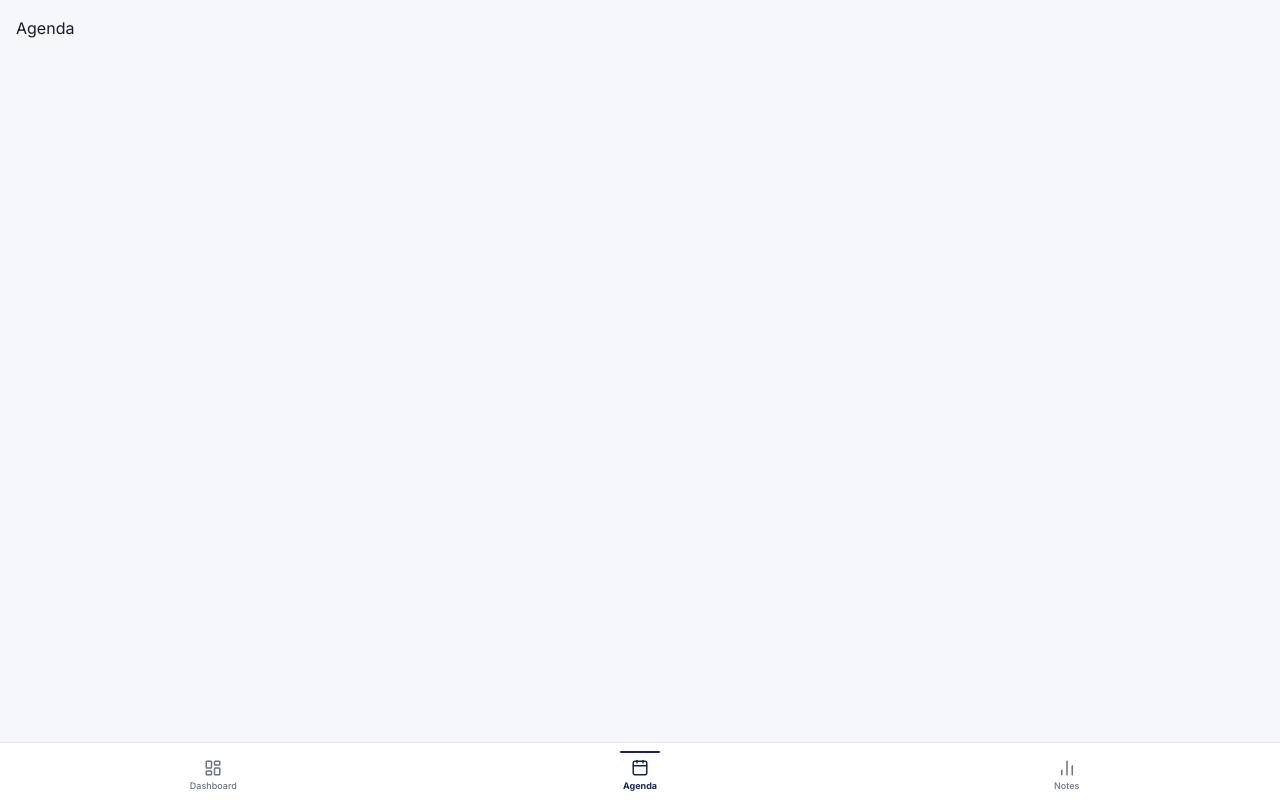
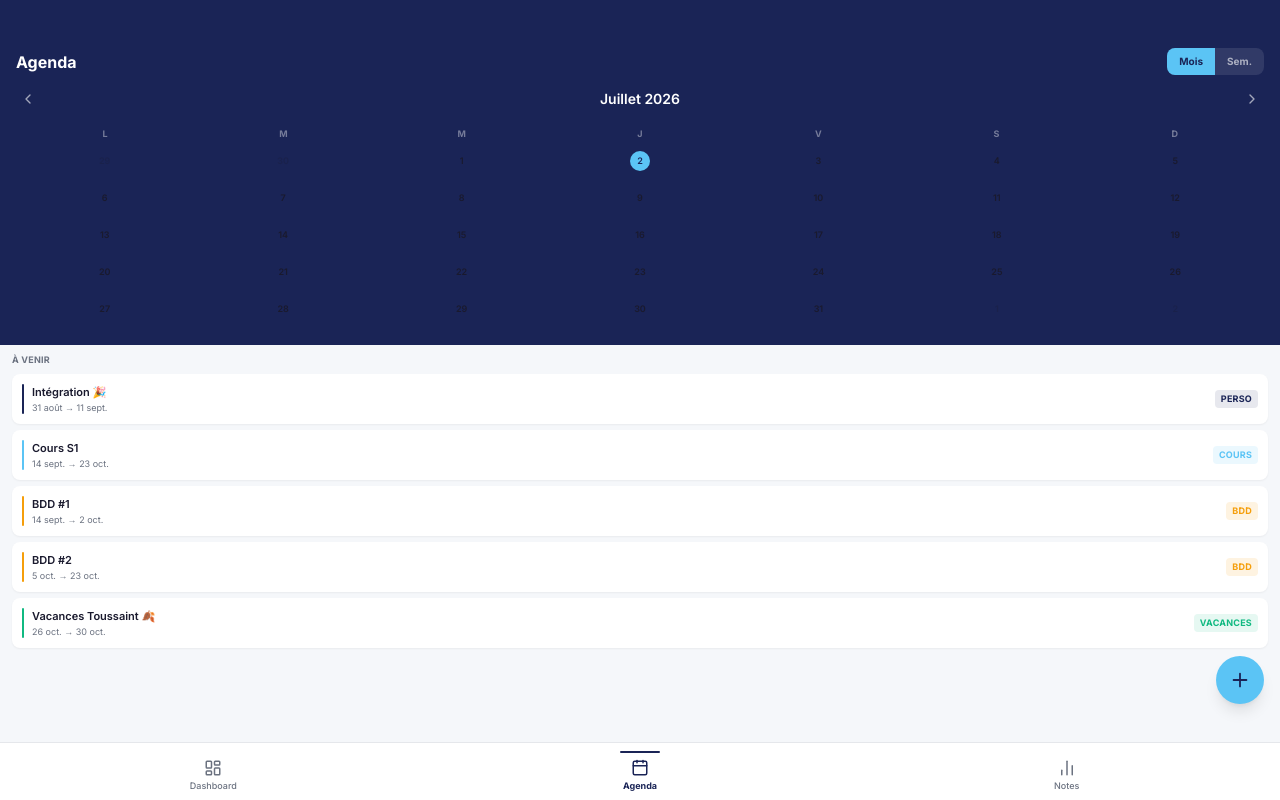
Before and after one commit to charlezegama-code/albert-school-os-, a React (Vite) app: page /agenda in a window 1280 px wide. Built offline with nearby package versions, Linux system fonts and the light colour scheme.

Commit message:
feat: Agenda — grille mois, vue semaine, modal ajout événement

```diff
--- /dev/null
+++ b/src/components/agenda/AddEventModal.tsx
@@ -0,0 +1,81 @@
+import { useState } from 'react'
+import { motion, AnimatePresence } from 'framer-motion'
+import { X } from 'lucide-react'
+import { useStore } from '../../store/useStore'
+import type { EventType } from '../../types'
+
+const EVENT_TYPES: EventType[] = ['COURS', 'BDD', 'EXAMEN', 'DEVOIR', 'PERSO']
+
+export function AddEventModal({ open, onClose }: { open: boolean; onClose: () => void }) {
+  const addEvent = useStore((s) => s.addEvent)
+  const [title, setTitle]   = useState('')
+  const [type, setType]     = useState<EventType>('DEVOIR')
+  const [start, setStart]   = useState(new Date().toISOString().split('T')[0])
+  const [end, setEnd]       = useState('')
+  const [note, setNote]     = useState('')
+
+  function handleSubmit(e: React.FormEvent) {
+    e.preventDefault()
+    if (!title.trim()) return
+    addEvent({ title: title.trim(), type, startDate: start, endDate: end || start, note: note || null })
+    setTitle(''); setNote(''); setEnd('')
+    onClose()
+  }
+
+  return (
+    <AnimatePresence>
+      {open && (
+        <motion.div
+          className="fixed inset-0 z-50 flex items-end"
+          initial={{ opacity: 0 }} animate={{ opacity: 1 }} exit={{ opacity: 0 }}
+        >
+          <div className="absolute inset-0 bg-black/50" onClick={onClose} />
+          <motion.div
+            className="relative w-full bg-white rounded-t-2xl p-5 pb-8"
+            initial={{ y: '100%' }} animate={{ y: 0 }} exit={{ y: '100%' }}
+            transition={{ type: 'tween', duration: 0.25 }}
+          >
+            <div className="flex items-center justify-between mb-4">
+              <h2 className="font-bold text-text">Ajouter un événement</h2>
+              <button onClick={onClose} className="text-muted"><X size={20} /></button>
+            </div>
+            <form onSubmit={handleSubmit} className="flex flex-col gap-3">
+              <input
+                required value={title} onChange={(e) => setTitle(e.target.value)}
+                placeholder="Titre"
+                className="border border-gray-200 rounded-xl px-3 py-2.5 text-sm text-text focus:outline-none focus:border-sky"
+              />
+              <select
+                value={type} onChange={(e) => setType(e.target.value as EventType)}
+                className="border border-gray-200 rounded-xl px-3 py-2.5 text-sm text-text focus:outline-none focus:border-sky"
+              >
+                {EVENT_TYPES.map((t) => <option key={t} value={t}>{t}</option>)}
+              </select>
+              <div className="grid grid-cols-2 gap-2">
+                <div>
+                  <label className="text-[10px] text-muted font-medium block mb-1">Début</label>
+                  <input type="date" value={start} onChange={(e) => setStart(e.target.value)}
+                    className="border border-gray-200 rounded-xl px-2 py-2 text-xs w-full focus:outline-none focus:border-sky" />
+                </div>
+                <div>
+                  <label className="text-[10px] text-muted font-medium block mb-1">Fin (opt.)</label>
+                  <input type="date" value={end} onChange={(e) => setEnd(e.target.value)}
+                    className="border border-gray-200 rounded-xl px-2 py-2 text-xs w-full focus:outline-none focus:border-sky" />
+                </div>
+              </div>
+              <input
+                value={note} onChange={(e) => setNote(e.target.value)}
+                placeholder="Note (optionnel)"
+                className="border border-gray-200 rounded-xl px-3 py-2.5 text-sm text-text focus:outline-none focus:border-sky"
+              />
+              <button type="submit"
+                className="bg-sky text-navy font-bold rounded-xl py-3 mt-1 active:scale-95 transition-transform">
+                Ajouter
+              </button>
+            </form>
+          </motion.div>
+        </motion.div>
+      )}
+    </AnimatePresence>
+  )
+}
--- /dev/null
+++ b/src/components/agenda/WeekStrip.tsx
@@ -0,0 +1,60 @@
+import { EVENT_COLORS } from '../../data/calendar'
+import { getEventsForDate, toDateStr } from '../../lib/calendarUtils'
+import type { CalendarEvent } from '../../types'
+
+const DOW = ['L', 'M', 'M', 'J', 'V', 'S', 'D']
+
+function getWeekDays(ref: Date): Date[] {
+  const day    = (ref.getDay() + 6) % 7  // Mon=0
+  const monday = new Date(ref)
+  monday.setDate(ref.getDate() - day)
+  return Array.from({ length: 7 }, (_, i) => {
+    const d = new Date(monday)
+    d.setDate(monday.getDate() + i)
+    return d
+  })
+}
+
+export function getWeekEventList(ref: Date, customEvents: CalendarEvent[]): CalendarEvent[] {
+  const days = getWeekDays(ref)
+  const seen = new Set<string>()
+  const out: CalendarEvent[] = []
+  days.forEach((d) => {
+    getEventsForDate(toDateStr(d), customEvents).forEach((e) => {
+      if (!seen.has(e.id)) { seen.add(e.id); out.push(e) }
+    })
+  })
+  return out.sort((a, b) => a.startDate.localeCompare(b.startDate))
+}
+
+export function WeekStrip({ referenceDate, customEvents }: { referenceDate: Date; customEvents: CalendarEvent[] }) {
+  const days     = getWeekDays(referenceDate)
+  const todayStr = toDateStr(new Date())
+
+  return (
+    <div className="flex gap-1 pb-1">
+      {days.map((d, i) => {
+        const dateStr = toDateStr(d)
+        const events  = getEventsForDate(dateStr, customEvents).slice(0, 2)
+        const isToday = dateStr === todayStr
+        return (
+          <div key={i} className="flex-1 flex flex-col items-center gap-1">
+            <span className="text-[8px] text-white/40 font-semibold uppercase">{DOW[i]}</span>
+            <span
+              className={`text-[11px] font-bold w-6 h-6 flex items-center justify-center rounded-full ${
+                isToday ? 'bg-sky text-navy' : 'text-white/80'
+              }`}
+            >
+              {d.getDate()}
+            </span>
+            <div className="flex gap-0.5 h-1.5">
+              {events.map((e, j) => (
+                <div key={j} className="w-1.5 h-1.5 rounded-full" style={{ background: EVENT_COLORS[e.type] }} />
+              ))}
+            </div>
+          </div>
+        )
+      })}
+    </div>
+  )
+}
--- a/src/pages/Agenda.tsx
+++ b/src/pages/Agenda.tsx
@@ -1,4 +1,96 @@
+import { useState } from 'react'
+import { ChevronLeft, ChevronRight, Plus } from 'lucide-react'
 import { PageShell } from '../components/layout/PageShell'
+import { MonthGrid } from '../components/agenda/MonthGrid'
+import { WeekStrip, getWeekEventList } from '../components/agenda/WeekStrip'
+import { UpcomingList } from '../components/agenda/UpcomingList'
+import { AddEventModal } from '../components/agenda/AddEventModal'
+import { Badge } from '../components/ui/Badge'
+import { EVENT_COLORS } from '../data/calendar'
+import { useStore } from '../store/useStore'
+
+type ViewMode = 'month' | 'week'
+
+function fmtDate(s: string) {
+  return new Date(s).toLocaleDateString('fr-FR', { day: 'numeric', month: 'short' })
+}
+
 export function Agenda({ direction }: { direction: number }) {
-  return <PageShell direction={direction}><div className="p-4 text-text">Agenda</div></PageShell>
+  const { customEvents } = useStore()
+  const [viewMode, setViewMode]   = useState<ViewMode>('month')
+  const [currentDate, setDate]    = useState(new Date())
+  const [addOpen, setAddOpen]     = useState(false)
+
+  function shift(delta: number) {
+    const d = new Date(currentDate)
+    if (viewMode === 'month') d.setMonth(d.getMonth() + delta)
+    else d.setDate(d.getDate() + delta * 7)
+    setDate(d)
+  }
+
+  const monthLabel = currentDate.toLocaleDateString('fr-FR', { month: 'long', year: 'numeric' })
+  const weekEvents = viewMode === 'week' ? getWeekEventList(currentDate, customEvents) : []
+
+  return (
+    <PageShell direction={direction}>
+      <div className="bg-navy px-4 pt-12 pb-3">
+        <div className="flex items-center justify-between mb-3">
+          <h1 className="text-white font-bold text-base">Agenda</h1>
+          <div className="flex bg-white/10 rounded-lg overflow-hidden">
+            {(['month', 'week'] as ViewMode[]).map((m) => (
+              <button
+                key={m}
+                onClick={() => setViewMode(m)}
+                className={`text-[10px] font-bold px-3 py-1.5 transition-colors ${
+                  viewMode === m ? 'bg-sky text-navy' : 'text-white/60'
+                }`}
+              >
+                {m === 'month' ? 'Mois' : 'Sem.'}
+              </button>
+            ))}
+          </div>
+        </div>
+        <div className="flex items-center justify-between mb-3">
+          <button onClick={() => shift(-1)} className="text-white/60 p-1"><ChevronLeft size={16} /></button>
+          <span className="text-white font-semibold text-sm capitalize">{monthLabel}</span>
+          <button onClick={() => shift(+1)} className="text-white/60 p-1"><ChevronRight size={16} /></button>
+        </div>
+        {viewMode === 'month'
+          ? <MonthGrid year={currentDate.getFullYear()} month={currentDate.getMonth()} customEvents={customEvents} />
+          : <WeekStrip referenceDate={currentDate} customEvents={customEvents} />
+        }
+      </div>
+
+      {viewMode === 'week' && (
+        <div className="p-3 flex flex-col gap-2">
+          {weekEvents.length === 0
+            ? <p className="text-muted text-sm text-center py-6">Aucun événement cette semaine</p>
+            : weekEvents.map((e) => (
+              <div key={e.id} className="flex items-center gap-2 bg-white rounded-lg p-2.5 shadow-sm">
+                <div className="w-0.5 self-stretch rounded-full" style={{ background: EVENT_COLORS[e.type] }} />
+                <div className="flex-1 min-w-0">
+                  <p className="text-[11px] font-semibold text-text truncate">{e.title}</p>
+                  <p className="text-[9px] text-muted">
+                    {fmtDate(e.startDate)}{e.startDate !== e.endDate ? ` → ${fmtDate(e.endDate)}` : ''}
+                  </p>
+                </div>
+                <Badge type={e.type} />
+              </div>
+            ))
+          }
+        </div>
+      )}
+
+      {viewMode === 'month' && <UpcomingList customEvents={customEvents} />}
+
+      <button
+        onClick={() => setAddOpen(true)}
+        className="fixed bottom-24 right-4 w-12 h-12 bg-sky rounded-full flex items-center justify-center shadow-lg z-40 active:scale-95 transition-transform"
+      >
+        <Plus size={22} className="text-navy" />
+      </button>
+
+      <AddEventModal open={addOpen} onClose={() => setAddOpen(false)} />
+    </PageShell>
+  )
 }
```
